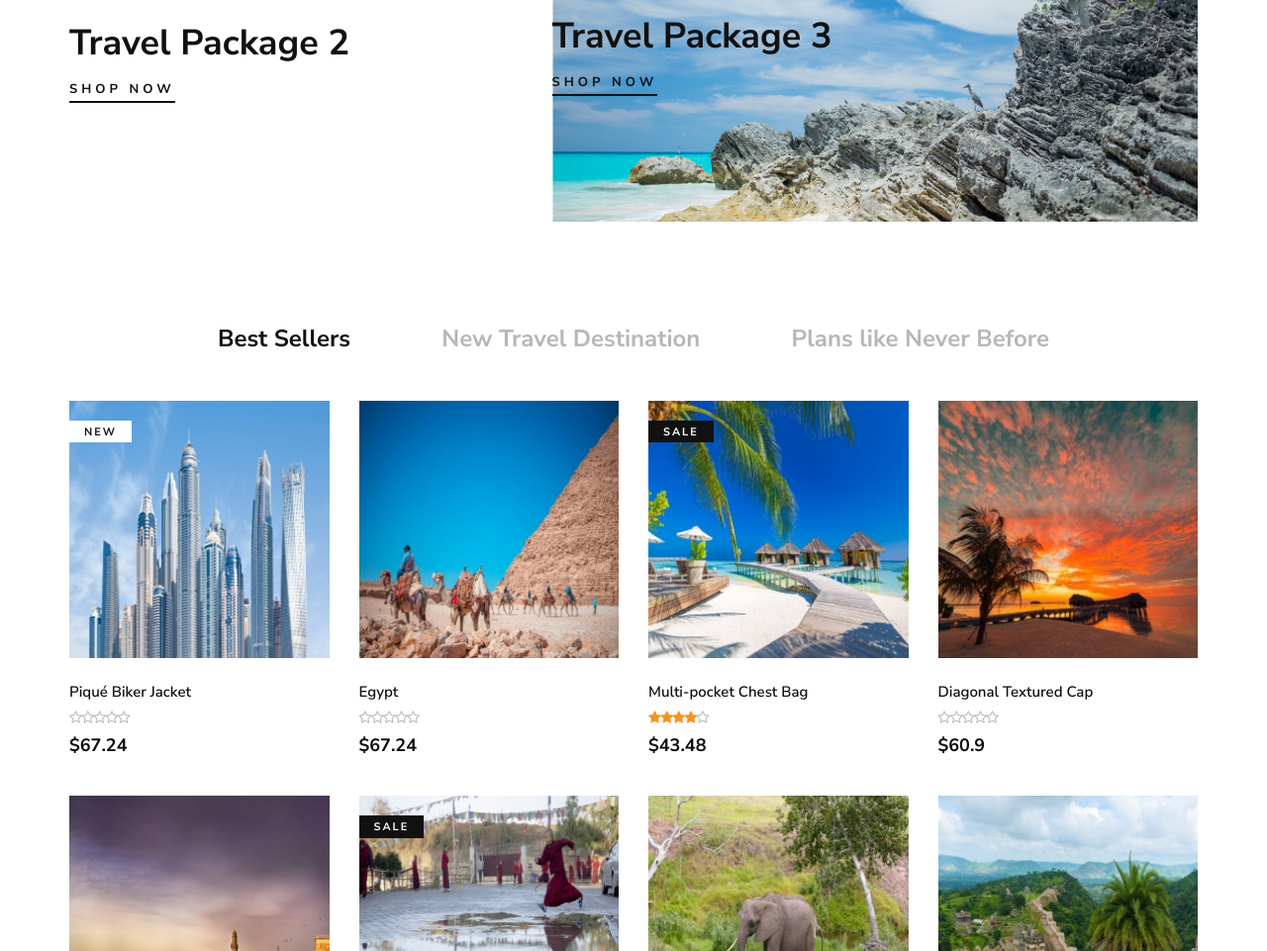
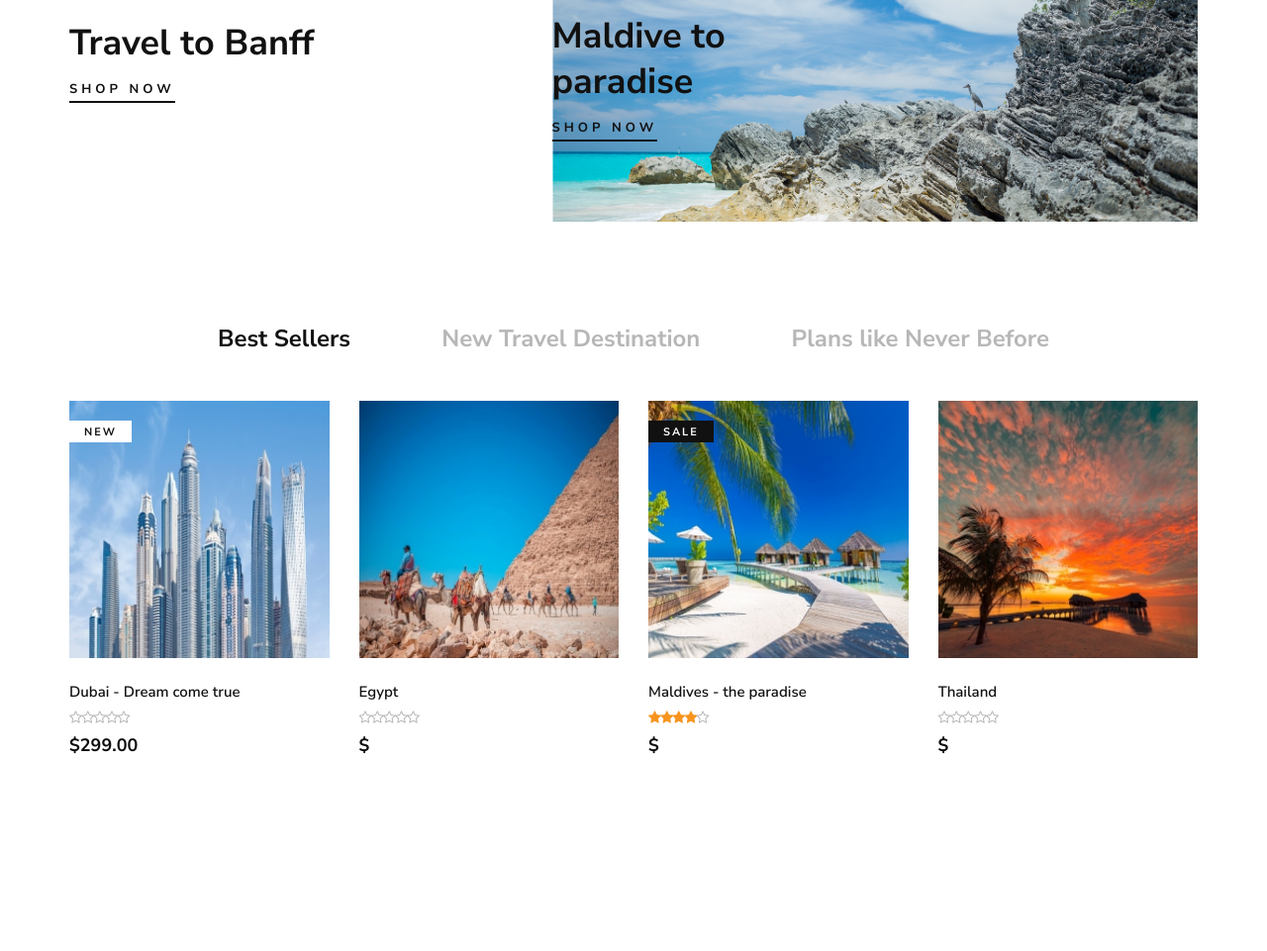
Before and after one commit to Escaper30/Capstone-Travel-, a PHP site: page / in a window 1280 px wide. Shown: the part 1566-2527 px from the top of the page at 99% size. Run offline with PHP 8.4, Linux system fonts and the light colour scheme; some libraries are stand-ins or nearby versions.

Commit message:
Add files via upload

```diff
--- a/index.php
+++ b/index.php
@@ -146,8 +146,8 @@
                             <img src="img/products_capstone/0.jpg" alt="">
                         </div>
                         <div class="banner__item__text">
-                            <h2>Travel Package 1</h2>
-                            <a href="#">Shop now</a>
+                            <h2>Dubai - Dream come true</h2>
+                            <a href="shop.php">Shop now</a>
                         </div>
                     </div>
                 </div>
@@ -157,8 +157,8 @@
                             <img src="img/products_capstone/2.jpg" alt="">
                         </div>
                         <div class="banner__item__text">
-                            <h2>Travel Package 2</h2>
-                            <a href="#">Shop now</a>
+                            <h2>Travel to Banff</h2>
+                            <a href="shop.php">Shop now</a>
                         </div>
                     </div>
                 </div>
@@ -168,8 +168,8 @@
                             <img src="img/products_capstone/banner3.png" alt="">
                         </div>
                         <div class="banner__item__text">
-                            <h2>Travel Package 3</h2>
-                            <a href="#">Shop now</a>
+                            <h2>Maldive to paradise</h2>
+                            <a href="shop.php">Shop now</a>
                         </div>
                     </div>
                 </div>
@@ -202,8 +202,8 @@
                             </ul>
                         </div>
                         <div class="product__item__text">
-                            <h6>Piqué Biker Jacket</h6>
-                            <a href="#" class="add-cart">+ Add To Cart</a>
+                            <h6>Dubai - Dream come true</h6>
+                            <a href="shop.php" class="add-cart">+ Add To Cart</a>
                             <div class="rating">
                                 <i class="fa fa-star-o"></i>
                                 <i class="fa fa-star-o"></i>
@@ -211,7 +211,7 @@
                                 <i class="fa fa-star-o"></i>
                                 <i class="fa fa-star-o"></i>
                             </div>
-                            <h5>$67.24</h5>
+                            <h5>$299.00</h5>
                             <!-- <div class="product__color__select">
                                 <label for="pc-1">
                                     <input type="radio" id="pc-1">
@@ -237,7 +237,7 @@
                         </div>
                         <div class="product__item__text">
                             <h6>Egypt</h6>
-                            <a href="#" class="add-cart">+ Add To Cart</a>
+                            <a href="shop.php" class="add-cart">+ Add To Cart</a>
                             <div class="rating">
                                 <i class="fa fa-star-o"></i>
                                 <i class="fa fa-star-o"></i>
@@ -245,7 +245,7 @@
                                 <i class="fa fa-star-o"></i>
                                 <i class="fa fa-star-o"></i>
                             </div>
-                            <h5>$67.24</h5>
+                            <h5>$</h5>
                             <!-- <div class="product__color__select">
                                 <label for="pc-4">
                                     <input type="radio" id="pc-4">
@@ -271,8 +271,8 @@
                             </ul>
                         </div>
                         <div class="product__item__text">
-                            <h6>Multi-pocket Chest Bag</h6>
-                            <a href="#" class="add-cart">+ Add To Cart</a>
+                            <h6>Maldives - the paradise</h6>
+                            <a href="shop.php" class="add-cart">+ Add To Cart</a>
                             <div class="rating">
                                 <i class="fa fa-star"></i>
                                 <i class="fa fa-star"></i>
@@ -280,7 +280,7 @@
                                 <i class="fa fa-star"></i>
                                 <i class="fa fa-star-o"></i>
                             </div>
-                            <h5>$43.48</h5>
+                            <h5>$</h5>
                             <!-- <div class="product__color__select">
                                 <label for="pc-7">
                                     <input type="radio" id="pc-7">
@@ -305,8 +305,8 @@
                             </ul>
                         </div>
                         <div class="product__item__text">
-                            <h6>Diagonal Textured Cap</h6>
-                            <a href="#" class="add-cart">+ Add To Cart</a>
+                            <h6>Thailand</h6>
+                            <a href="shop.php" class="add-cart">+ Add To Cart</a>
                             <div class="rating">
                                 <i class="fa fa-star-o"></i>
                                 <i class="fa fa-star-o"></i>
@@ -314,7 +314,7 @@
                                 <i class="fa fa-star-o"></i>
                                 <i class="fa fa-star-o"></i>
                             </div>
-                            <h5>$60.9</h5>
+                            <h5>$</h5>
                             <!-- <div class="product__color__select">
                                 <label for="pc-10">
                                     <input type="radio" id="pc-10">
@@ -329,7 +329,7 @@
                         </div>
                     </div>
                 </div>
-                <div class="col-lg-3 col-md-6 col-sm-6 col-md-6 col-sm-6 mix new-arrivals">
+                <!-- <div class="col-lg-3 col-md-6 col-sm-6 col-md-6 col-sm-6 mix new-arrivals">
                     <div class="product__item">
                         <div class="product__item__pic set-bg" data-setbg="img/product/turkey1.jpg">
                             <ul class="product__hover">
@@ -340,7 +340,7 @@
                         </div>
                         <div class="product__item__text">
                             <h6>Lether Backpack</h6>
-                            <a href="#" class="add-cart">+ Add To Cart</a>
+                            <a href="shop.php" class="add-cart">+ Add To Cart</a>
                             <div class="rating">
                                 <i class="fa fa-star-o"></i>
                                 <i class="fa fa-star-o"></i>
@@ -348,7 +348,7 @@
                                 <i class="fa fa-star-o"></i>
                                 <i class="fa fa-star-o"></i>
                             </div>
-                            <h5>$31.37</h5>
+                            <h5>$31.37</h5> -->
                             <!-- <div class="product__color__select">
                                 <label for="pc-13">
                                     <input type="radio" id="pc-13">
@@ -363,7 +363,7 @@
                         </div>
                     </div>
                 </div>
-                <div class="col-lg-3 col-md-6 col-sm-6 col-md-6 col-sm-6 mix hot-sales">
+                <!-- <div class="col-lg-3 col-md-6 col-sm-6 col-md-6 col-sm-6 mix hot-sales">
                     <div class="product__item sale">
                         <div class="product__item__pic set-bg" data-setbg="img/product/Nepal1.jpg">
                             <span class="label">Sale</span>
@@ -375,7 +375,7 @@
                         </div>
                         <div class="product__item__text">
                             <h6>Ankle Boots</h6>
-                            <a href="#" class="add-cart">+ Add To Cart</a>
+                            <a href="shop.php" class="add-cart">+ Add To Cart</a>
                             <div class="rating">
                                 <i class="fa fa-star"></i>
                                 <i class="fa fa-star"></i>
@@ -383,7 +383,7 @@
                                 <i class="fa fa-star"></i>
                                 <i class="fa fa-star-o"></i>
                             </div>
-                            <h5>$98.49</h5>
+                            <h5>$98.49</h5> -->
                             <!-- <div class="product__color__select">
                                 <label for="pc-16">
                                     <input type="radio" id="pc-16">
@@ -398,7 +398,7 @@
                         </div>
                     </div>
                 </div>
-                <div class="col-lg-3 col-md-6 col-sm-6 col-md-6 col-sm-6 mix new-arrivals">
+                <!-- <div class="col-lg-3 col-md-6 col-sm-6 col-md-6 col-sm-6 mix new-arrivals">
                     <div class="product__item">
                         <div class="product__item__pic set-bg" data-setbg="img/product/South_africa1.jpg">
                             <ul class="product__hover">
@@ -409,7 +409,7 @@
                         </div>
                         <div class="product__item__text">
                             <h6>T-shirt Contrast Pocket</h6>
-                            <a href="#" class="add-cart">+ Add To Cart</a>
+                            <a href="shop.php" class="add-cart">+ Add To Cart</a>
                             <div class="rating">
                                 <i class="fa fa-star-o"></i>
                                 <i class="fa fa-star-o"></i>
@@ -417,7 +417,7 @@
                                 <i class="fa fa-star-o"></i>
                                 <i class="fa fa-star-o"></i>
                             </div>
-                            <h5>$49.66</h5>
+                            <h5>$49.66</h5> -->
                             <!-- <div class="product__color__select">
                                 <label for="pc-19">
                                     <input type="radio" id="pc-19">
@@ -432,7 +432,7 @@
                         </div>
                     </div>
                 </div>
-                <div class="col-lg-3 col-md-6 col-sm-6 col-md-6 col-sm-6 mix hot-sales">
+                <!-- <div class="col-lg-3 col-md-6 col-sm-6 col-md-6 col-sm-6 mix hot-sales">
                     <div class="product__item">
                         <div class="product__item__pic set-bg" data-setbg="img/product/india1.jpg">
                             <ul class="product__hover">
@@ -443,7 +443,7 @@
                         </div>
                         <div class="product__item__text">
                             <h6>Basic Flowing Scarf</h6>
-                            <a href="#" class="add-cart">+ Add To Cart</a>
+                            <a href="shop.php" class="add-cart">+ Add To Cart</a>
                             <div class="rating">
                                 <i class="fa fa-star-o"></i>
                                 <i class="fa fa-star-o"></i>
@@ -451,7 +451,7 @@
                                 <i class="fa fa-star-o"></i>
                                 <i class="fa fa-star-o"></i>
                             </div>
-                            <h5>$26.28</h5>
+                            <h5>$26.28</h5> -->
                             <!-- <div class="product__color__select">
                                 <label for="pc-22">
                                     <input type="radio" id="pc-22">
@@ -563,8 +563,8 @@
                         <div class="blog__item__pic set-bg" data-setbg="img/blog/blog-5.jpg"></div>
                         <div class="blog__item__text">
                             <span><img src="img/icon/calendar.png" alt=""> 16 February 2020</span>
-                            <h5>Travel Story title 1</h5>
-                            <a href="#">Read More</a>
+                            <h5>Volcanic Island - Santorini Greece</h5>
+                            <a href="blog.php">Read More</a>
                         </div>
                     </div>
                 </div>
@@ -573,8 +573,8 @@
                         <div class="blog__item__pic set-bg" data-setbg="img/blog/blog-6.jpg"></div>
                         <div class="blog__item__text">
                             <span><img src="img/icon/calendar.png" alt=""> 21 February 2020</span>
-                            <h5>Travel Story title 2</h5>
-                            <a href="#">Read More</a>
+                            <h5>Taj Mahal - Why a Wonder of World?</h5>
+                            <a href="blog.php">Read More</a>
                         </div>
                     </div>
                 </div>
@@ -583,8 +583,8 @@
                         <div class="blog__item__pic set-bg" data-setbg="img/blog/blog-3.jpg"></div>
                         <div class="blog__item__text">
                             <span><img src="img/icon/calendar.png" alt=""> 28 February 2020</span>
-                            <h5>Travel Story title 3</h5>
-                            <a href="#">Read More</a>
+                            <h5>Father-Son go on Trip to Banff</h5>
+                            <a href="blog.php">Read More</a>
                         </div>
                     </div>
                 </div>
```
